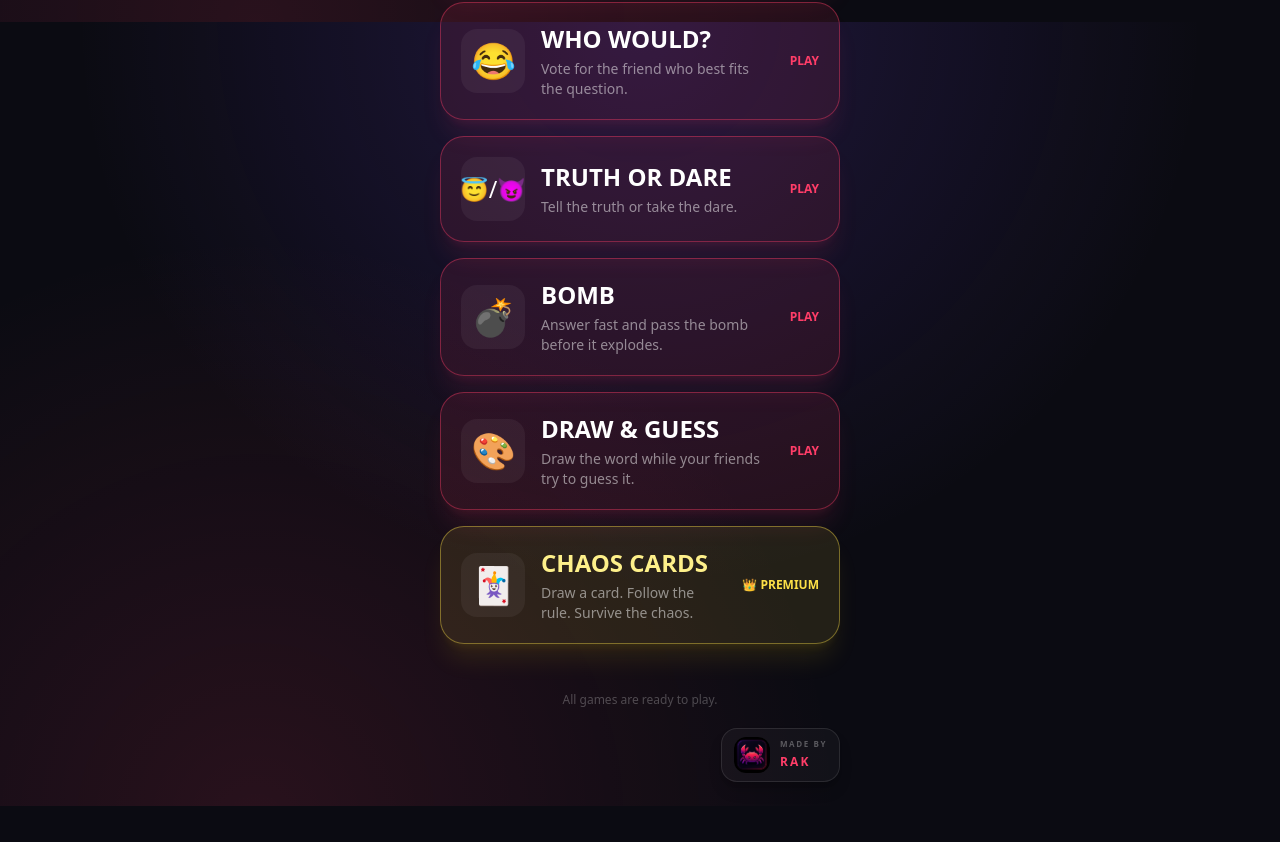
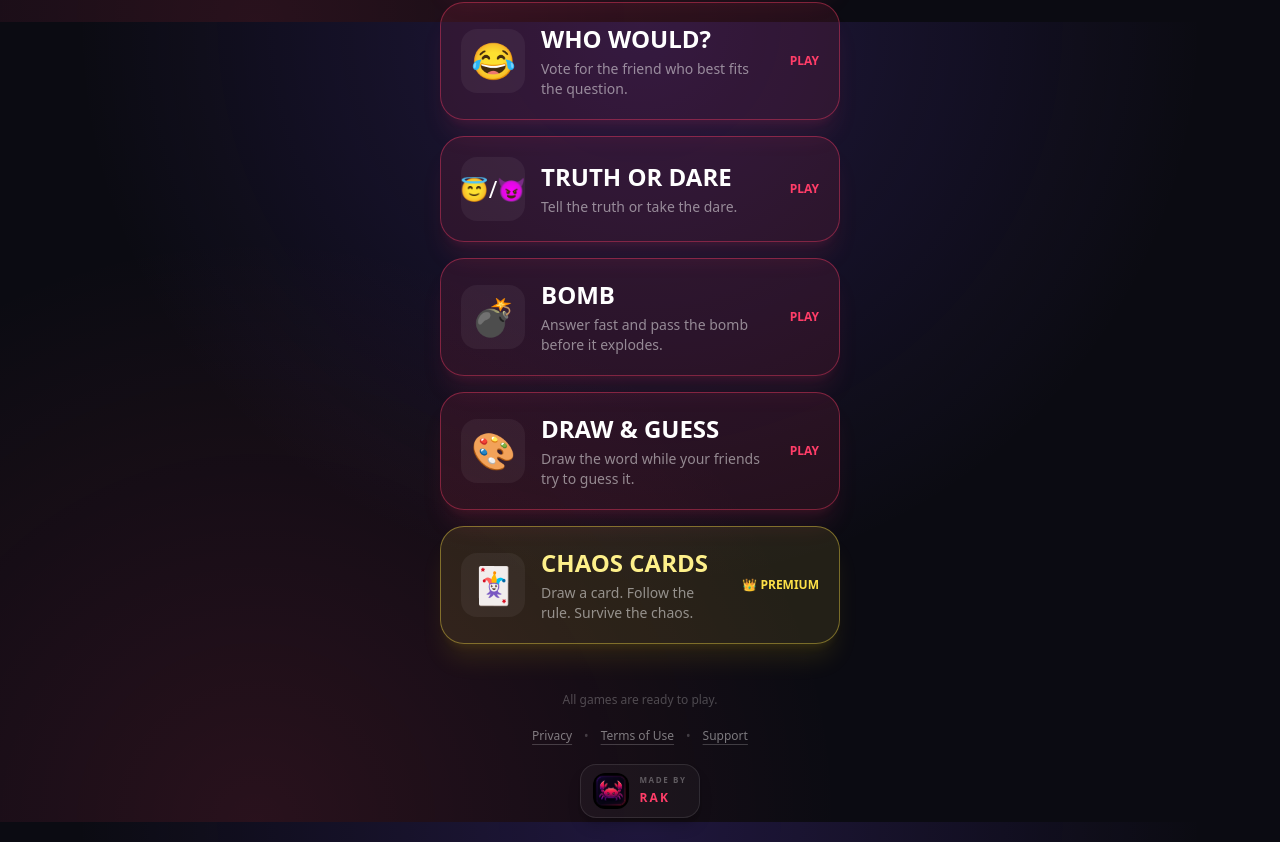
Before and after one commit to petarrak/suspect-game, a Next.js app: page / in a window 1280 px wide. Shown: the part 778-1620 px from the top of the page. Before the commit the page ends 1584 px from the top, so only its background shows below. Built offline with nearby package versions, Linux system fonts and the light colour scheme; no server answers.

Commit message:
Add legal links to home page

```diff
--- a/app/page.tsx
+++ b/app/page.tsx
@@ -461,8 +461,52 @@ export default function PartyGamesHomePage() {
             : "All games are ready to play."}
         </p>
 
+        <nav
+          aria-label={
+            language === "hr"
+              ? "Pravne informacije i podrška"
+              : "Legal information and support"
+          }
+          className="mt-5 flex flex-wrap items-center justify-center gap-x-3 gap-y-2 text-xs text-white/45"
+        >
+          <Link
+            href="/privacy"
+            className="underline decoration-white/20 underline-offset-4 transition hover:text-white"
+          >
+            {language === "hr"
+              ? "Privatnost"
+              : "Privacy"}
+          </Link>
+
+          <span aria-hidden="true" className="text-white/20">
+            •
+          </span>
+
+          <Link
+            href="/terms"
+            className="underline decoration-white/20 underline-offset-4 transition hover:text-white"
+          >
+            {language === "hr"
+              ? "Uvjeti korištenja"
+              : "Terms of Use"}
+          </Link>
+
+          <span aria-hidden="true" className="text-white/20">
+            •
+          </span>
+
+          <Link
+            href="/support"
+            className="underline decoration-white/20 underline-offset-4 transition hover:text-white"
+          >
+            {language === "hr"
+              ? "Podrška"
+              : "Support"}
+          </Link>
+        </nav>
+
         <motion.div
-          className="mt-5 flex items-center justify-end"
+          className="mt-5 flex items-center justify-center"
           initial={{
             opacity: 0,
             y: 8,
```
